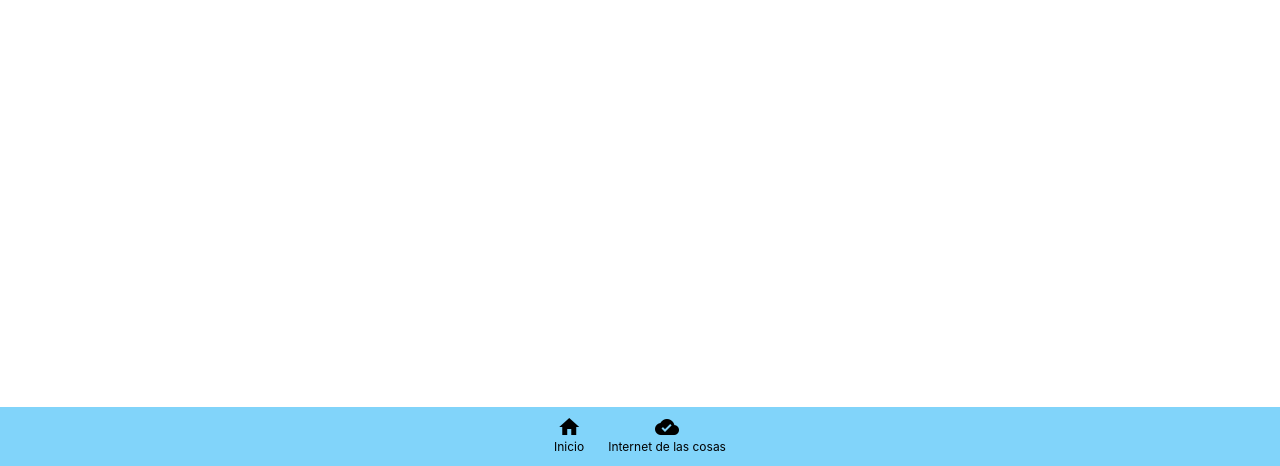
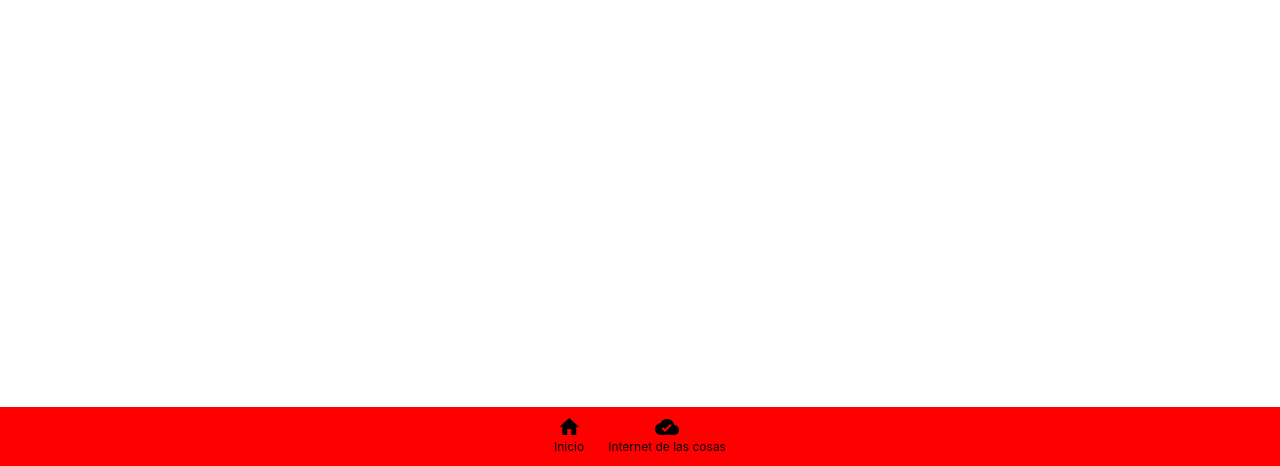
Before and after one commit to alexisMtz1012/alexisMtz1012.github.io, a plain HTML site: page index.html in a window 1280 px wide. Shown: the part 334-800 px from the top of the page. Drawn offline with Linux system fonts and the light colour scheme.

Commit message:
commit colores

```diff
--- a/css/colores.css
+++ b/css/colores.css
@@ -2,11 +2,11 @@ html {
   --colContenido: black;
   --colContenidoFondo: white;
   --colPrimario: black;
-  --colPrimarioFondo: #81D4FA;
+  --colPrimarioFondo: #ff0000;
   --colActive: #4646462c;
   --colCampoSinFoco: gray;
   --colCampoFoco: #01579B;
-  --colError: #b00020;
+  --colError: #00b043;
   --colCampoFondo: #F5F5F5;
   --colCampoFondoHover: #EEEEEE;
   --colCampoFondoFocus: #E0E0E0;
```
